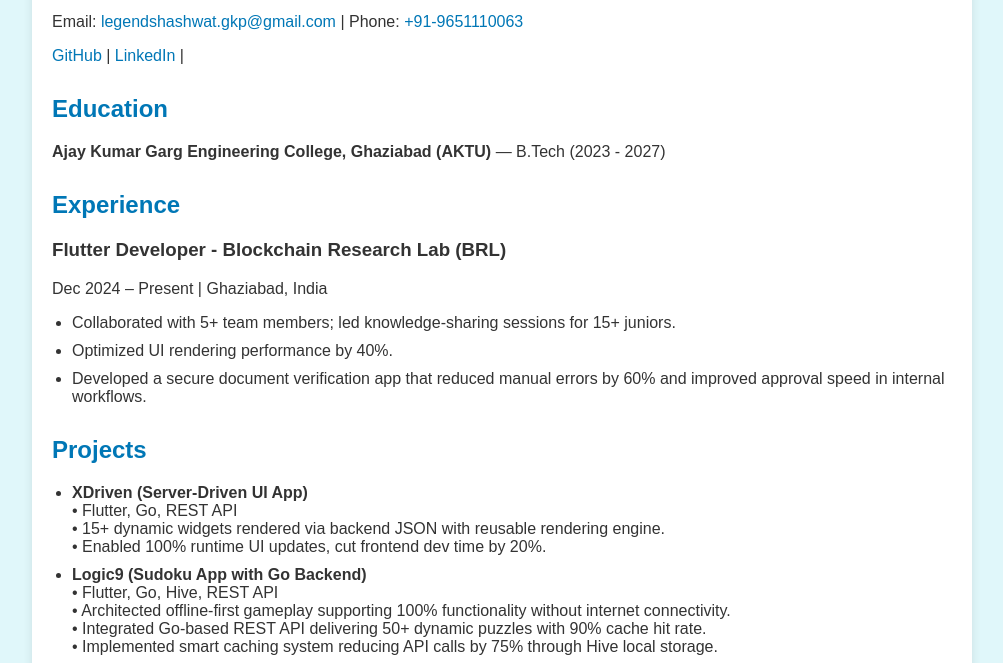
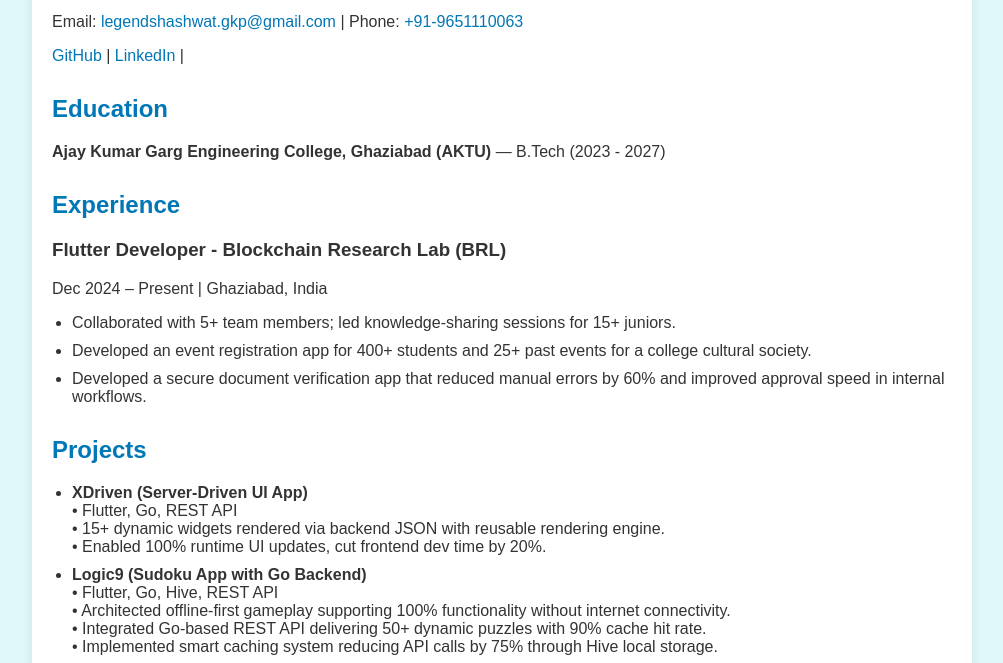
Before and after one commit to ShashwatXD/Portfolio, a plain HTML site: page index.html in a window 1280 px wide. Shown: the part 135-798 px from the top of the page, without its empty margins (138-1141 px from the left). Drawn offline with Linux system fonts and the light colour scheme.

Commit message:
updated resume

```diff
--- a/index.html
+++ b/index.html
@@ -79,7 +79,7 @@
             <p>Dec 2024 – Present | Ghaziabad, India</p>
             <ul>
                 <li>Collaborated with 5+ team members; led knowledge-sharing sessions for 15+ juniors.</li>
-                <li>Optimized UI rendering performance by 40%.</li>
+                <li>Developed an event registration app for 400+ students and 25+ past events for a college cultural society.</li>
                 <li>Developed a secure document verification app that reduced manual errors by 60% and improved approval
                     speed in internal workflows.</li>
             </ul>
```
